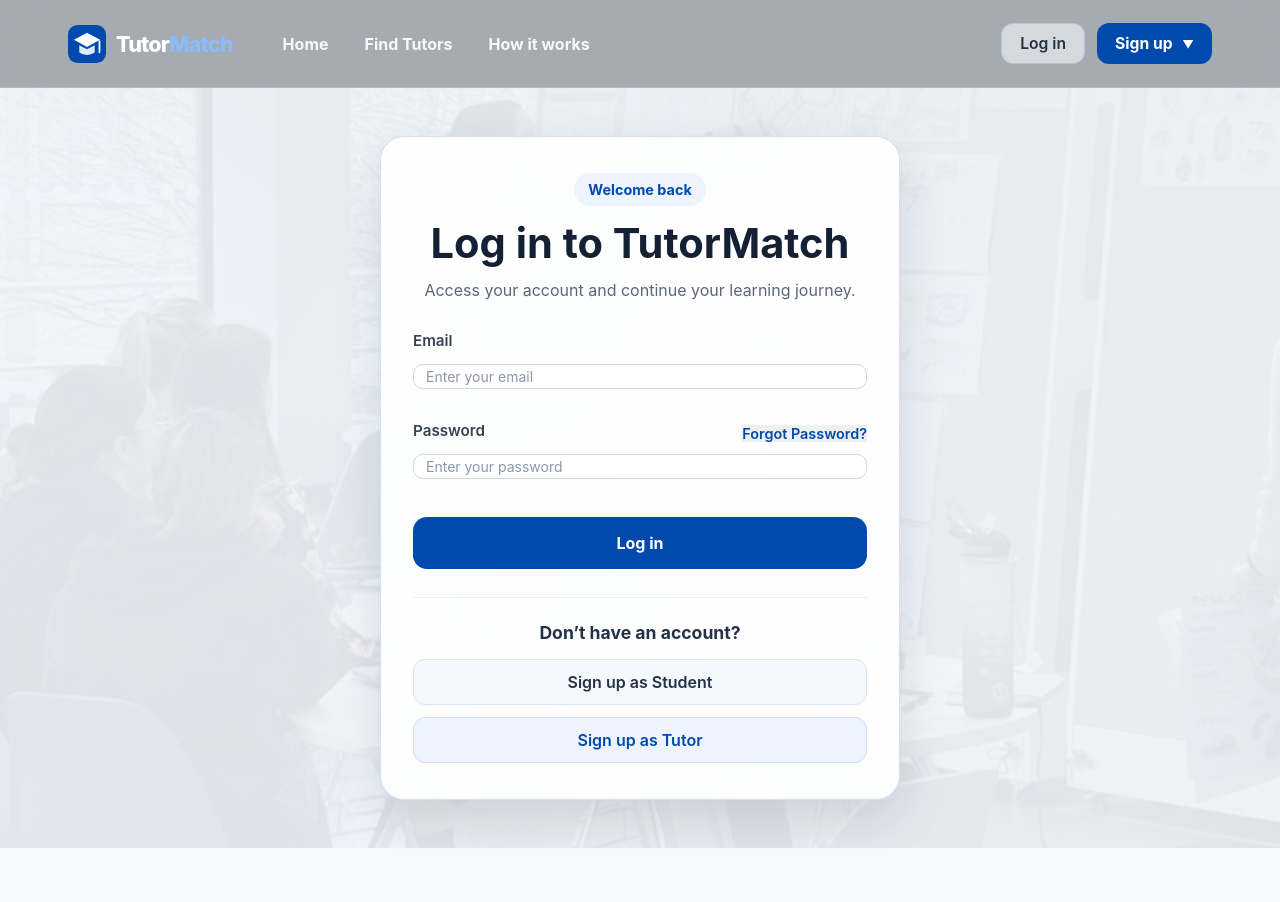
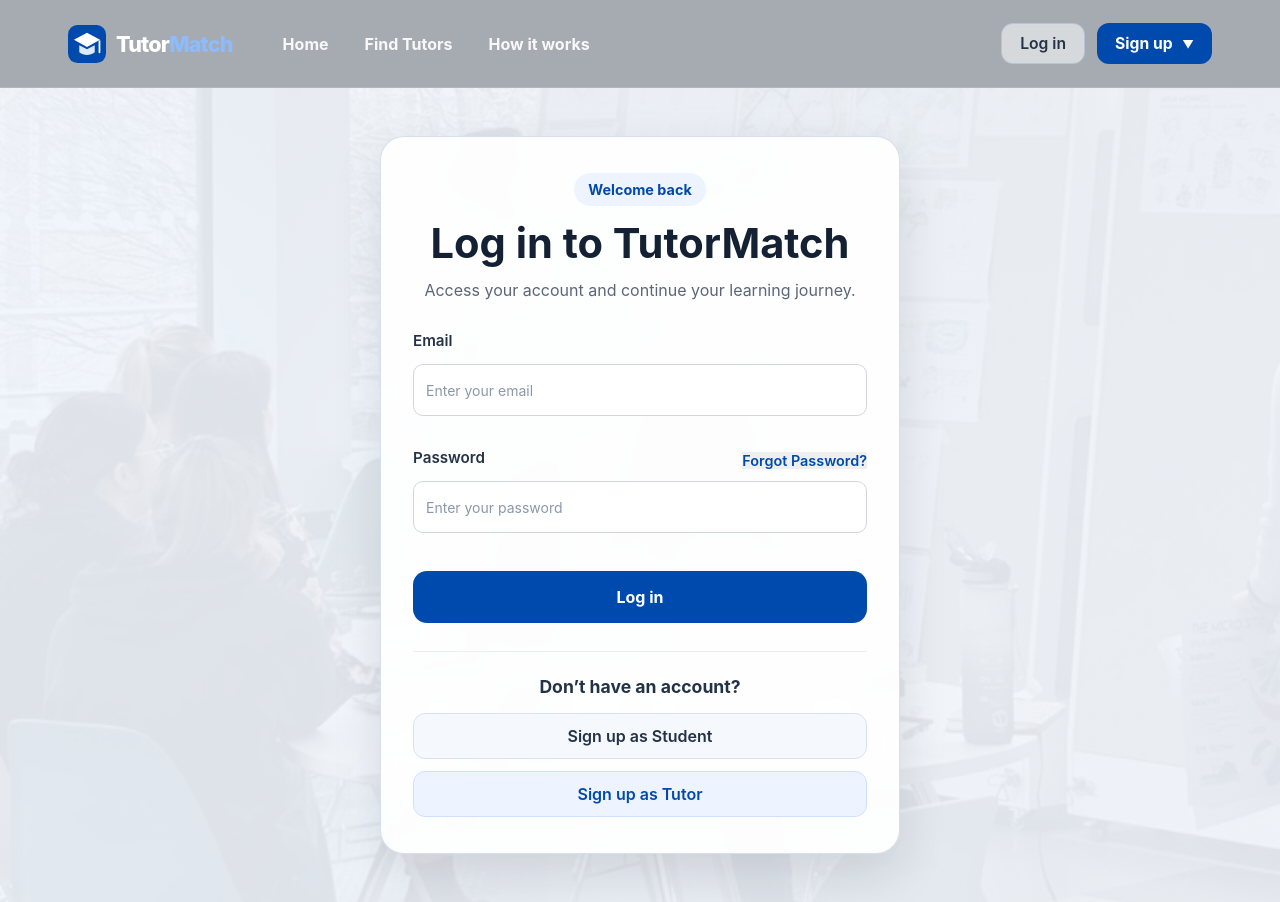
Before and after one commit to AntoniaSke/TutorMatch, a React (Vite) app: page /login in a window 1280 px wide. Before the commit the page ends 848 px from the top, so only its background shows below. Built offline with nearby package versions, Linux system fonts and the light colour scheme; no server answers.

Commit message:
Improve authentication input sizing and scope form selectors

```diff
--- a/src/pages/Login.css
+++ b/src/pages/Login.css
@@ -57,13 +57,13 @@
   gap: 18px;
 }
 
-.input-group {
+.login-page .input-group {
   display: flex;
   flex-direction: column;
   gap: 8px;
 }
 
-.input-group label {
+.login-page .input-group label {
   font-size: 0.95rem;
   font-weight: 600;
   color: #243247;
@@ -91,8 +91,8 @@
 
 .login-form input {
   width: 100%;
-  height: 25px;
-  padding: 0 6px;
+  height: 52px;
+  padding: 0 14px;
   border: 1px solid #d4ddeb;
   border-radius: 14px;
   font-size: 1rem;
--- a/src/pages/Register.css
+++ b/src/pages/Register.css
@@ -64,13 +64,13 @@
   gap: 15px;
 }
 
-.input-group {
+.register-page .input-group {
   display: flex;
   flex-direction: column;
   gap: 8px;
 }
 
-.input-group label {
+.register-page .input-group label {
   font-size: 0.95rem;
   font-weight: 600;
   color: #243247;
@@ -78,9 +78,9 @@
 
 .register-form input,
 .register-form select {
-  width: 80%;
-  height: 38px;
-  padding: 0 6px;
+  width: 100%;
+  height: 52px;
+  padding: 0 14px;
   border: 1px solid #d4ddeb;
   border-radius: 14px;
   font-size: 1rem;
```
